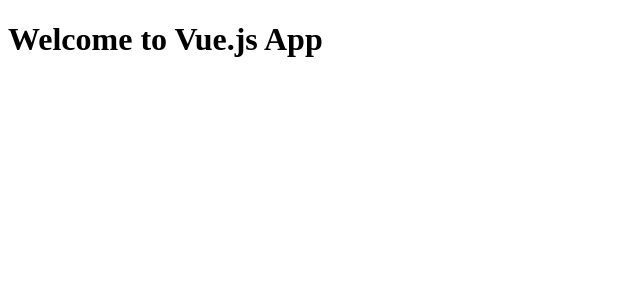
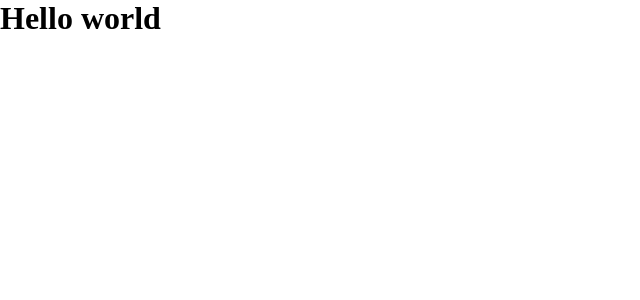
Before and after one commit to Artem71/OnlineStore, a Vue app: page / in a window 1280 px wide. Shown: the top 300 px of the page, without its empty margins (0-640 px from the left). Built offline with nearby package versions, Linux system fonts and the light colour scheme.

Commit message:
init project

```diff
--- a/babel.config.js
+++ b/babel.config.js
@@ -1,5 +1,5 @@
 module.exports = {
-  presets: [
-    '@vue/cli-plugin-babel/preset'
+  "presets": [
+    "@vue/cli-plugin-babel/preset"
   ]
 }
--- a/public/index.html
+++ b/public/index.html
@@ -6,6 +6,8 @@
     <meta name="viewport" content="width=device-width,initial-scale=1.0">
     <link rel="icon" href="<%= BASE_URL %>favicon.ico">
     <title><%= htmlWebpackPlugin.options.title %></title>
+    <link rel="stylesheet" href="https://fonts.googleapis.com/css?family=Roboto:100,300,400,500,700,900">
+    <link rel="stylesheet" href="https://cdn.jsdelivr.net/npm/@mdi/font@latest/css/materialdesignicons.min.css">
   </head>
   <body>
     <noscript>
--- a/src/App.vue
+++ b/src/App.vue
@@ -1,20 +1,10 @@
 <template>
-  <div id="app">
-    <h1>{{ msg }}</h1>
-  </div>
+  <h1>Hello world</h1>
 </template>
 
 <script>
+
 export default {
-  name: 'App',
-  data: () => ({
-    msg: 'Welcome to Vue.js App'
-  }),
-  components: {
-  }
+  name: 'App'
 }
 </script>
-
-<style>
-
-</style>
--- a/src/main.js
+++ b/src/main.js
@@ -1,8 +1,16 @@
 import Vue from 'vue'
 import App from './App.vue'
+import vuetify from './plugins/vuetify'
+import VueRouter from 'vue-router'
+import router from './router'
+import '@babel/polyfill'
+
+Vue.use(VueRouter)
 
 Vue.config.productionTip = false
 
 new Vue({
-  render: h => h(App),
+  vuetify,
+  router,
+  render: h => h(App)
 }).$mount('#app')
--- /dev/null
+++ b/src/plugins/vuetify.js
@@ -0,0 +1,8 @@
+import Vue from 'vue';
+import Vuetify from 'vuetify';
+import 'vuetify/dist/vuetify.min.css';
+
+Vue.use(Vuetify);
+
+export default new Vuetify({
+});
--- /dev/null
+++ b/src/router/index.js
@@ -0,0 +1,8 @@
+import Vue from 'vue'
+import Router from 'vue-router'
+
+Vue.use(Router)
+
+export default new Router({
+  routes: []
+})
--- /dev/null
+++ b/vue.config.js
@@ -0,0 +1,5 @@
+module.exports = {
+  "transpileDependencies": [
+    "vuetify"
+  ]
+}
```
Also changed, not shown: package.json (+8 -3 lines), src/assets/logo.svg (added), 1 other file (tests, documents, lock files or other folders).
